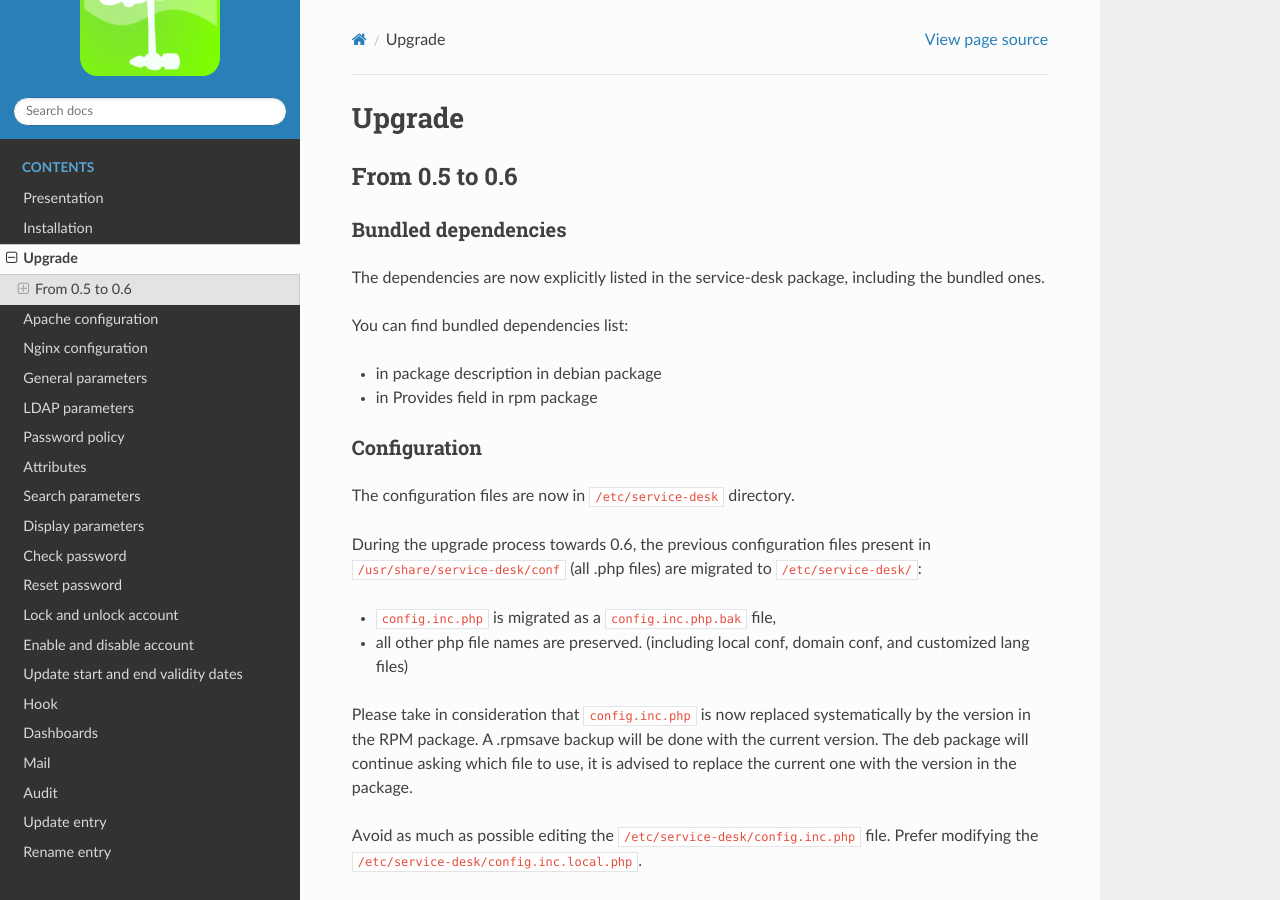
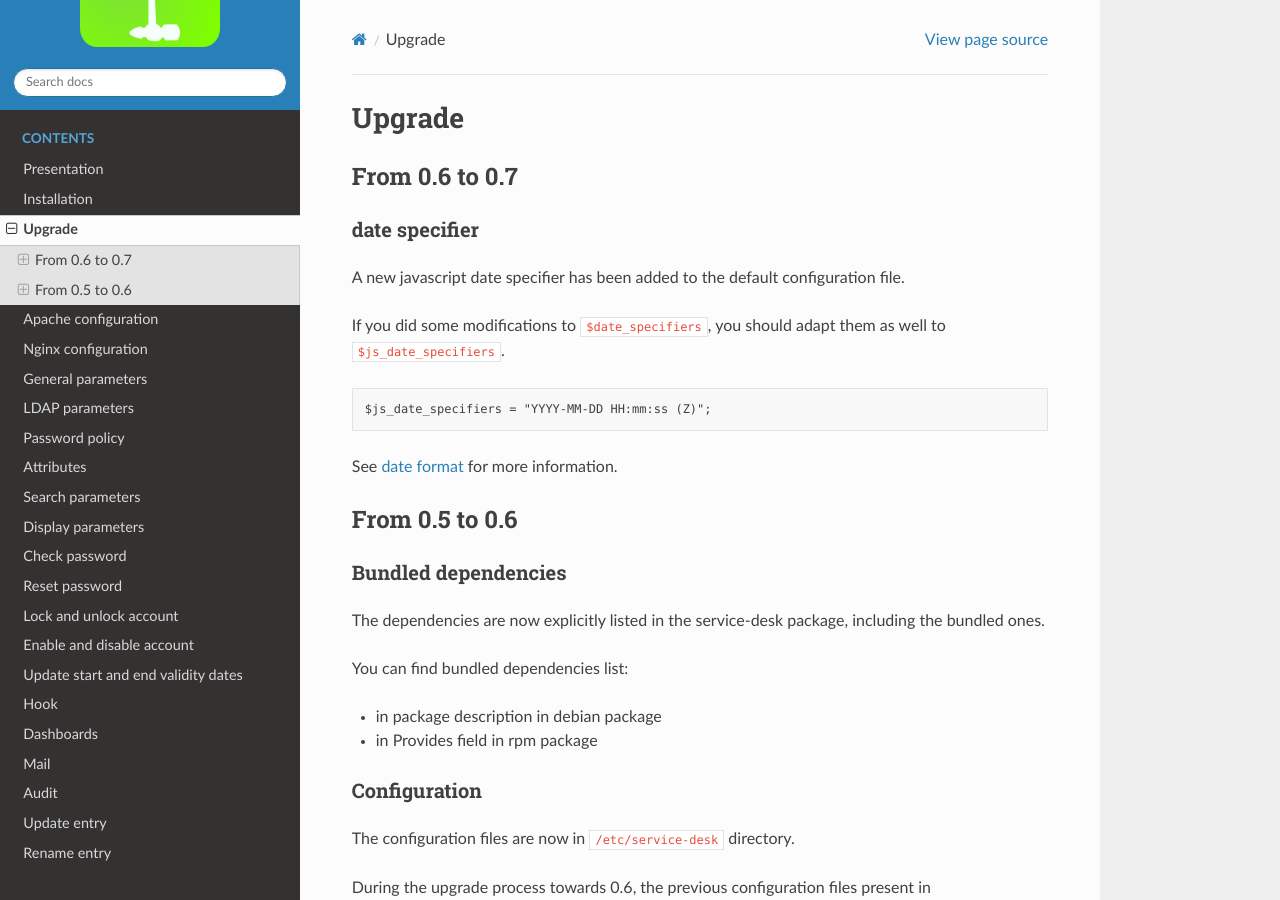
Before and after one commit to ltb-project/service-desk, a Sphinx documentation site: the page built from docs/upgrade.rst, in a window 1280 px wide and 900 px high. Built offline with Sphinx 7.4.7 and the Read the Docs theme 3.1.0, drawn with Linux system fonts in a browser that asks for light colours.

Commit message:
add documentation about js_date_specifiers (#211)

```diff
--- a/docs/upgrade.rst
+++ b/docs/upgrade.rst
@@ -1,5 +1,22 @@
 Upgrade
 =======
+
+From 0.6 to 0.7
+---------------
+
+date specifier
+~~~~~~~~~~~~~~
+
+A new javascript date specifier has been added to the default configuration file.
+
+If you did some modifications to ``$date_specifiers``, you should adapt them as well to ``$js_date_specifiers``.
+
+.. code-block:: php
+
+    $js_date_specifiers = "YYYY-MM-DD HH:mm:ss (Z)";
+
+See :ref:`date format<date_format>` for more information.
+
 
 From 0.5 to 0.6
 ---------------
```
Also changed, not shown: docs/general-parameters.rst (+8 -0 lines).
